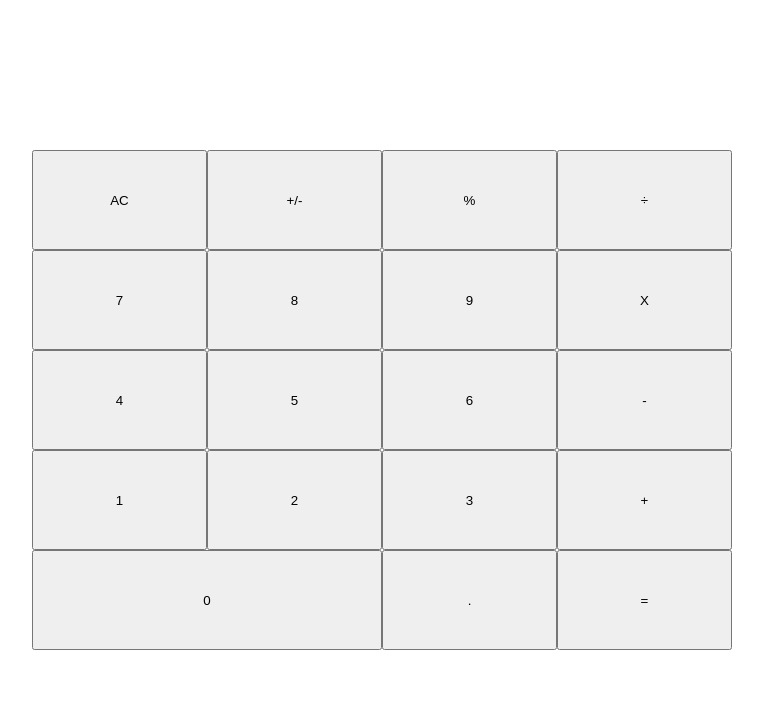
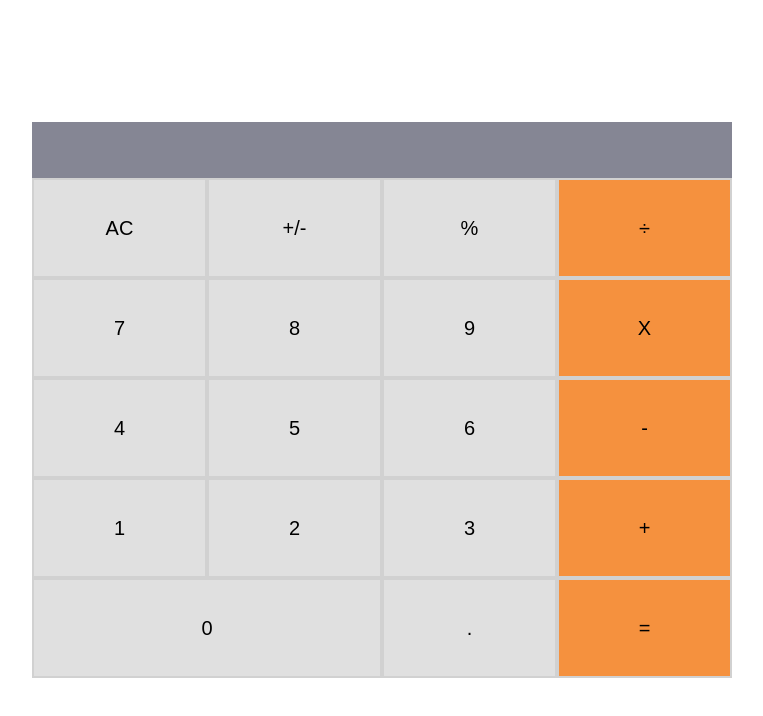
Before and after one commit to Psiale/react-calculator, a React (Create React App) app: page / in a window 1280 px wide. Shown: the top 716 px of the page, without its empty margins (258-1021 px from the left). Built offline with nearby package versions, Linux system fonts and the light colour scheme.

Commit message:
finished the styling

```diff
--- a/src/App.css
+++ b/src/App.css
@@ -19,6 +19,18 @@ body,
   flex-direction: column;
 }
 
+.result {
+  width: 100%;
+  background-color: #858694;
+  display: flex;
+  justify-content: flex-end;
+}
+
+.result > p {
+  color: white;
+  font-size: 28px;
+}
+
 .buttonPanel-container {
   width: 100%;
   height: 100px;
@@ -35,13 +47,16 @@ body,
 .button-container > button {
   width: 100%;
   height: 100%;
+  font-size: 20px;
+  background-color: #e0e0e0;
+  border: 2px solid #d1d1d1;
 }
 
-.buttonZeroContainer {
+#buttonZeroContainer {
   width: 50%;
 }
 
-.buttonZeroContainer > button {
+#buttonZeroContainer > button {
   width: 100%;
   height: 100%;
 }
--- a/src/components/Button.js
+++ b/src/components/Button.js
@@ -1,20 +1,32 @@
 import PropTypes from 'prop-types';
 import React from 'react';
 
-const Button = ({ name, clickHandler }) => {
+const Button = ({ name, clickHandler, color }) => {
   const handleClick = name => {
     (clickHandler(name));
   };
   return (
-    <div className={name === '0' ? 'buttonZeroContainer' : 'button-container'}>
-      <button onClick={() => handleClick({ name })} type="button">{name}</button>
+    <div className="button-container" id={name === '0' ? 'buttonZeroContainer' : null}>
+      <button
+        style={{
+          backgroundColor: color,
+        }}
+        onClick={() => handleClick({ name })}
+        type="button"
+      >
+        {name}
+      </button>
     </div>
   );
 };
-
 Button.propTypes = {
   name: PropTypes.string.isRequired,
   clickHandler: PropTypes.func.isRequired,
+  color: PropTypes.string,
+};
+
+Button.defaultProps = {
+  color: '#e0e0e0;',
 };
 
 export default Button;
--- a/src/components/ButtonPanel.js
+++ b/src/components/ButtonPanel.js
@@ -12,31 +12,31 @@ const ButtonPanel = ({ clickHandler }) => {
         <Button clickHandler={handleClick} name="AC" />
         <Button clickHandler={handleClick} name="+/-" />
         <Button clickHandler={handleClick} name="%" />
-        <Button clickHandler={handleClick} name="÷" />
+        <Button color="#f5913e" clickHandler={handleClick} name="÷" />
       </div>
 
       <div className="buttonPanel-container">
         <Button clickHandler={handleClick} name="7" />
         <Button clickHandler={handleClick} name="8" />
         <Button clickHandler={handleClick} name="9" />
-        <Button clickHandler={handleClick} name="X" />
+        <Button color="#f5913e" clickHandler={handleClick} name="X" />
       </div>
       <div className="buttonPanel-container">
         <Button clickHandler={handleClick} name="4" />
         <Button clickHandler={handleClick} name="5" />
         <Button clickHandler={handleClick} name="6" />
-        <Button clickHandler={handleClick} name="-" />
+        <Button color="#f5913e" clickHandler={handleClick} name="-" />
       </div>
       <div className="buttonPanel-container">
         <Button clickHandler={handleClick} name="1" />
         <Button clickHandler={handleClick} name="2" />
         <Button clickHandler={handleClick} name="3" />
-        <Button clickHandler={handleClick} name="+" />
+        <Button color="#f5913e" clickHandler={handleClick} name="+" />
       </div>
       <div className="buttonPanel-container">
         <Button clickHandler={handleClick} name="0" />
         <Button clickHandler={handleClick} name="." />
-        <Button clickHandler={handleClick} name="=" />
+        <Button color="#f5913e" clickHandler={handleClick} name="=" />
       </div>
     </>
   );
--- a/src/components/Display.js
+++ b/src/components/Display.js
@@ -2,9 +2,9 @@ import PropTypes from 'prop-types';
 import React from 'react';
 
 const Display = ({ result }) => (
-  <>
-    <div className="result">{result}</div>
-  </>
+  <div className="result">
+    <p>{result}</p>
+  </div>
 );
 
 Display.propTypes = {
```
Also changed, not shown: 1 other file (tests, documents, lock files or other folders).
